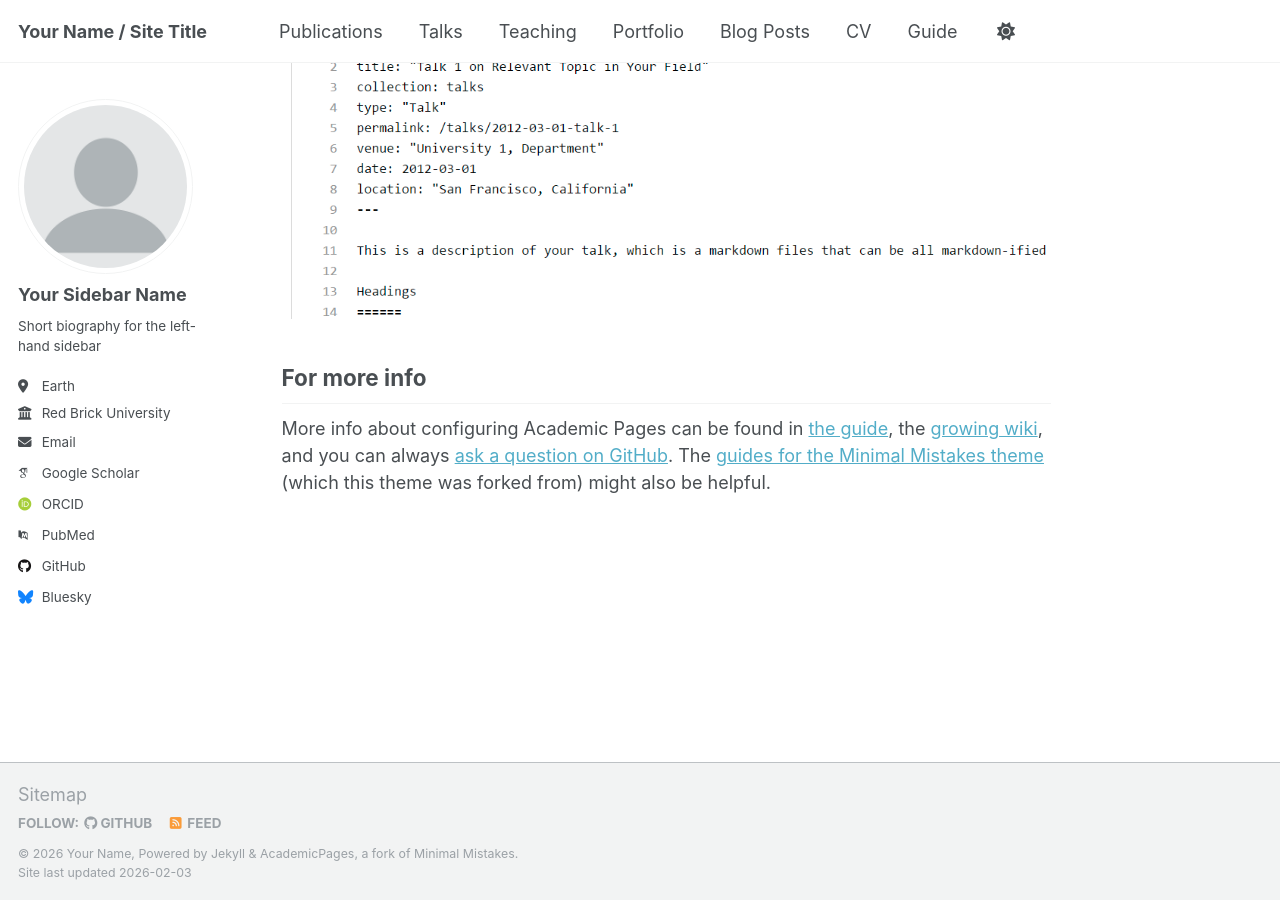
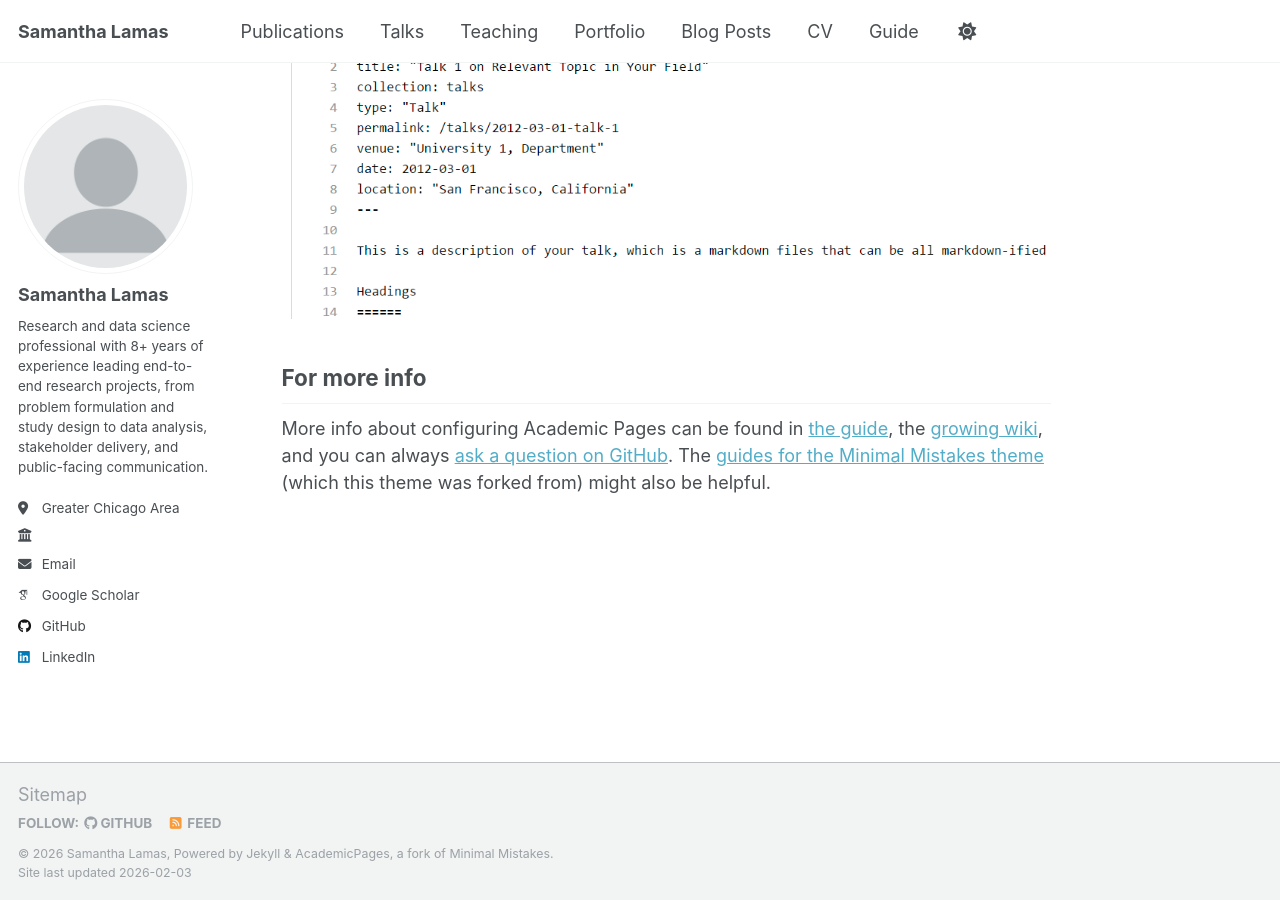
Before and after one commit to lamassam/slamas, a Jekyll site: the page built from _pages/about.md, in a window 1280 px wide and 900 px high, scrolled down 2880 px. Built offline with Jekyll 4.4.1, drawn with Linux system fonts in a browser that asks for light colours; some web fonts are replaced; a script that is not in the unit is left out.

Commit message:
Update personal details in _config.yml
Updated personal information including name, title, bio, and contact details.

```diff
--- a/_config.yml
+++ b/_config.yml
@@ -9,13 +9,13 @@
 # Basic Site Settings
 locale                   : "en-US"
 site_theme               : "default"
-title                    : "Your Name / Site Title"
+title                    : "Samantha Lamas"
 title_separator          : "-"
-name                     : &name "Your Name"
-description              : &description "personal description"
-url                      : https://academicpages.github.io # the base hostname & protocol for your site e.g. "https://[your GitHub username].github.io" or if you already have some other page hosted on Github then use "https://[your GitHub username].github.io/[Your Repo Name]"
+name                     : &name "Samantha Lamas"
+description              : &description "Research and data science professional"
+url                      : https://slamas.github.io # the base hostname & protocol for your site e.g. "https://[your GitHub username].github.io" or if you already have some other page hosted on Github then use "https://[your GitHub username].github.io/[Your Repo Name]"
 baseurl                  : "" # the subpath of your site, e.g. "/blog"
-repository               : "academicpages/academicpages.github.io"
+repository               : "lamassam/slamas.github.io"
 
 # Site Author - The following control what appear as part of the author content on the side bar.
 #               If a field is blank the icon and link will not appear, otherwise it will be shown.
@@ -23,22 +23,22 @@ repository               : "academicpages/academicpages.github.io"
 author:
   # Biographic information
   avatar           : "profile.png"
-  name             : "Your Sidebar Name"
+  name             : "Samantha Lamas"
   pronouns         : # example: "she/her"
-  bio              : "Short biography for the left-hand sidebar"
-  location         : "Earth"
-  employer         : "Red Brick University"
+  bio              : "Research and data science professional with 8+ years of experience leading end-to-end research projects, from problem formulation and study design to data analysis, stakeholder delivery, and public-facing communication."
+  location         : "Greater Chicago Area"
+  employer         : " "
   uri              : # URL
-  email            : "none@example.org"
+  email            : "lamassam21@gmail.com"
 
   # Academic websites
   academia         : # URL
   arxiv            : # URL - Update with the correct link to your profile
-  googlescholar    : "https://scholar.google.com/citations?user=PS_CX0AAAAAJ"
+  googlescholar    : "https://scholar.google.com/citations?hl=en&user=OEsJo6gAAAAJ"
   impactstory      : # URL
-  orcid            : "http://orcid.org/yourorcidurl"
+  orcid            : #
   semantic         : # URL
-  pubmed           : "https://www.ncbi.nlm.nih.gov/pubmed/?term=john+snow"
+  pubmed           : #
   researchgate     : # URL
   scopus           : # URL
 
@@ -46,13 +46,13 @@ author:
   bitbucket        : # Username - Update with your username on the site
   codepen          : # Username
   dribbble         : # Username
-  github           : "academicpages"
+  github           : "lamassam"
   kaggle           : # Username
   stackoverflow    : # User number or user number and name (i.e., use "1" or "1/jeff-atwood")
 
   # Social media
   artstation       : # Username
-  bluesky          : "bsky.app" # Replace this with you Bluesky username
+  bluesky          : # # Replace this with you Bluesky username
   facebook         : # Username
   flickr           : # Username
   foursquare       : # Username
@@ -61,7 +61,7 @@ author:
   keybase          : # Username
   instagram        : # Username
   lastfm           : # Username
-  linkedin         : # Username
+  linkedin         : "https://www.linkedin.com/in/slamas/"
   mastodon         : # URL
   medium           : # URL
   pinterest        : # Username
```
